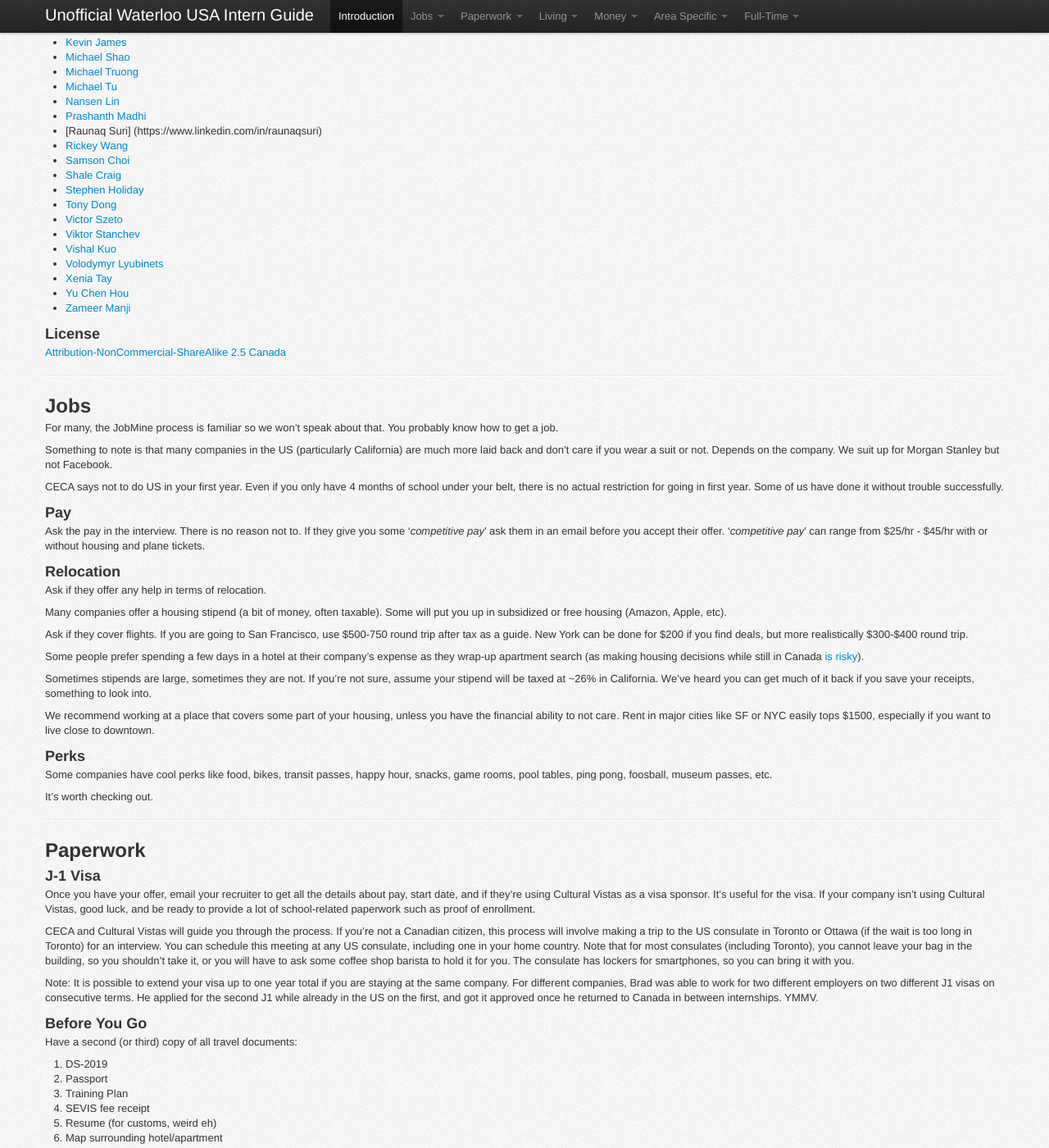
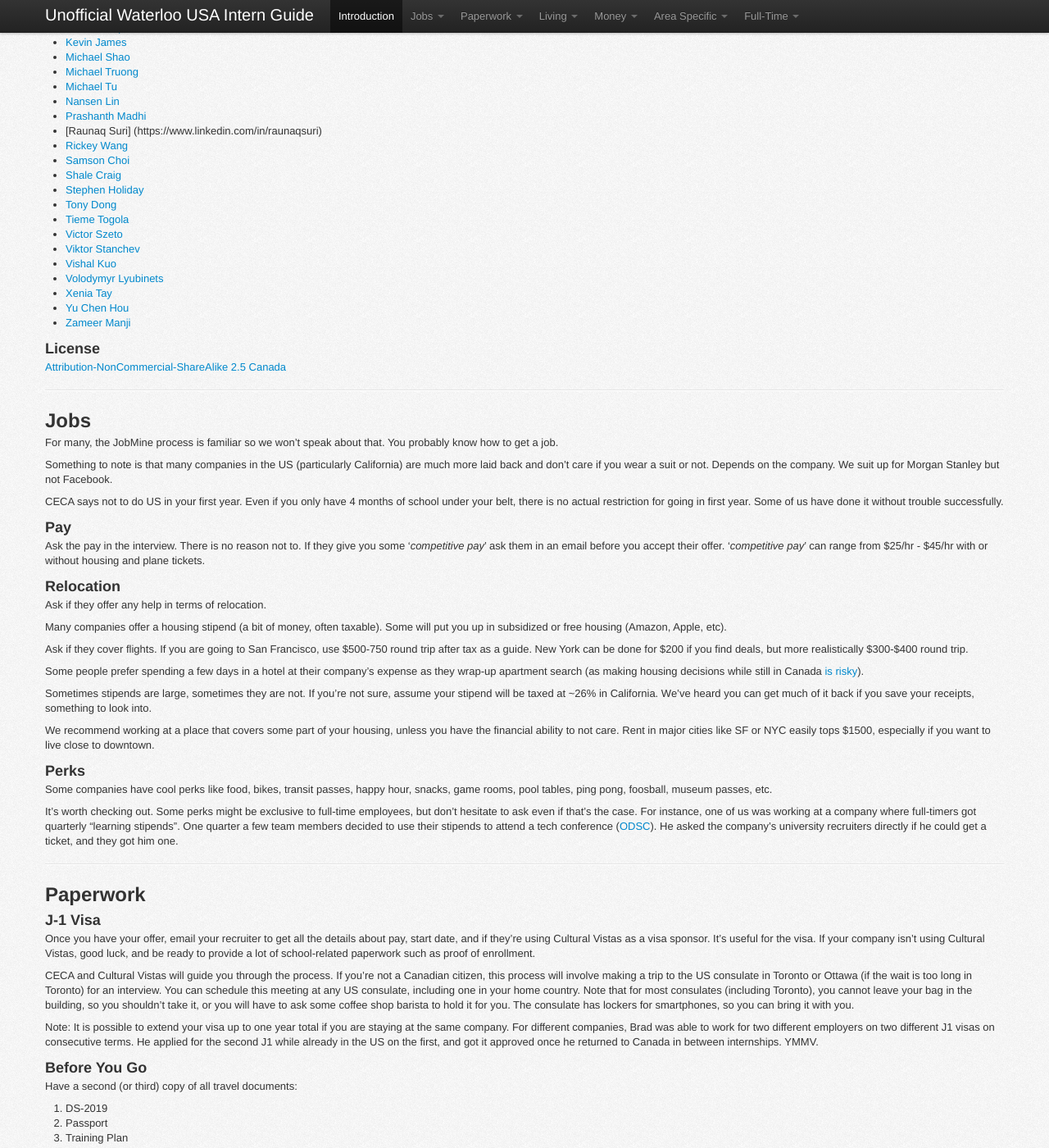
Before and after one commit to sholiday/Unofficial-Waterloo-USA-Intern-Guide, a Jekyll site: the page built from index.markdown, in a window 1280 px wide and 1400 px high, scrolled down 839 px. Shown: the whole window at 82% size. Built offline with Jekyll 4.4.1, drawn with Linux system fonts in a browser that asks for light colours; nearby versions of some CDN libraries; some of the changed text lies outside the part shown.

Commit message:
note about company perks + project fi phone service

```diff
--- a/index.markdown
+++ b/index.markdown
@@ -66,6 +66,7 @@ request. I'll note you if you want to be noted.
 * [Shale Craig](https://www.youtube.com/watch?v=dQw4w9WgXcQ)
 * [Stephen Holiday](http://stephenholiday.com)
 * [Tony Dong](http://tony-dong.com)
+* [Tieme Togola](https://tiemetogola.com)
 * [Victor Szeto](https://victorszeto.com)
 * [Viktor Stanchev](http://viktorstanchev.com)
 * [Vishal Kuo](http://github.com/vishalkuo)
@@ -127,7 +128,10 @@ unless you have the financial ability to not care. Rent in major cities like SF
 Some companies have cool perks like food, bikes, transit passes, happy hour, snacks, game rooms,
 pool tables, ping pong, foosball, museum passes, etc.
 
-It's worth checking out.
+It's worth checking out. Some perks might be exclusive to full-time employees, but don't hesitate to ask even if that's the case.
+For instance, one of us was working at a company where full-timers got quarterly "learning stipends". One quarter a few team members
+decided to use their stipends to attend a tech conference ([ODSC](https://odsc.com)). He asked the company's university recruiters
+directly if he could get a ticket, and they got him one.
 
 ---
 
@@ -380,6 +384,11 @@ in the United States. Also, since it's a Canadian company, you could just pay in
 
 The main reason Ankit loves Roam Mobility is the fact that every plan has unlimited calling back to Canada,
 which is perfect for interns that still want to keep in touch with friends and family at home.
+
+#### Project Fi
+Google's [Project Fi](https://fi.google.com/about) is an option if you have a [Fi-ready phone](https://fi.google.com/about/phones).
+You pay only for the data you use, and outside of the US you get the same data speed at the same cost. To register you need a US address
+so you can wait until you get there, although some people managed to do it using a VPN.
 
 #### T-Mobile's Hidden Plan
 Gary writes in with this tip:
```
